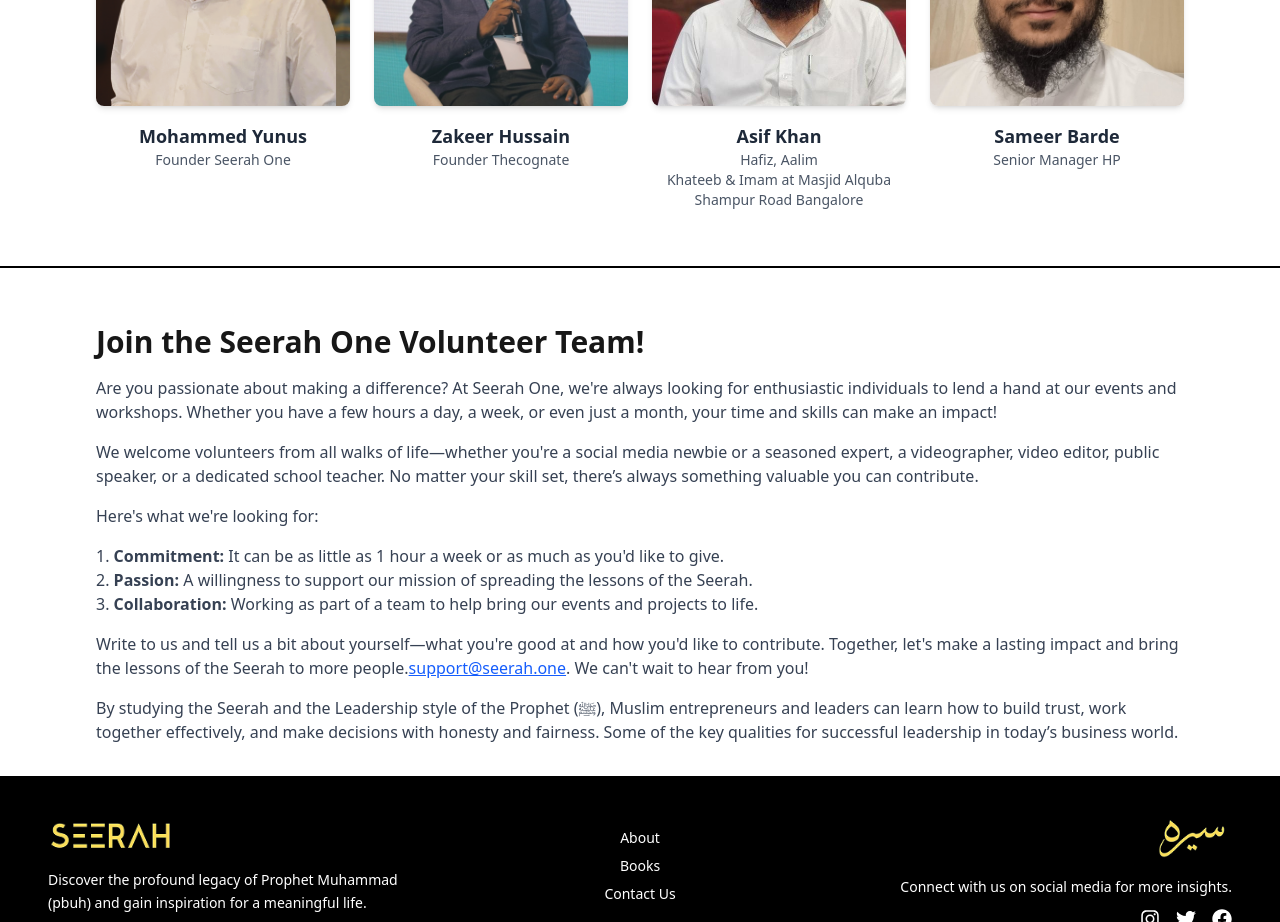
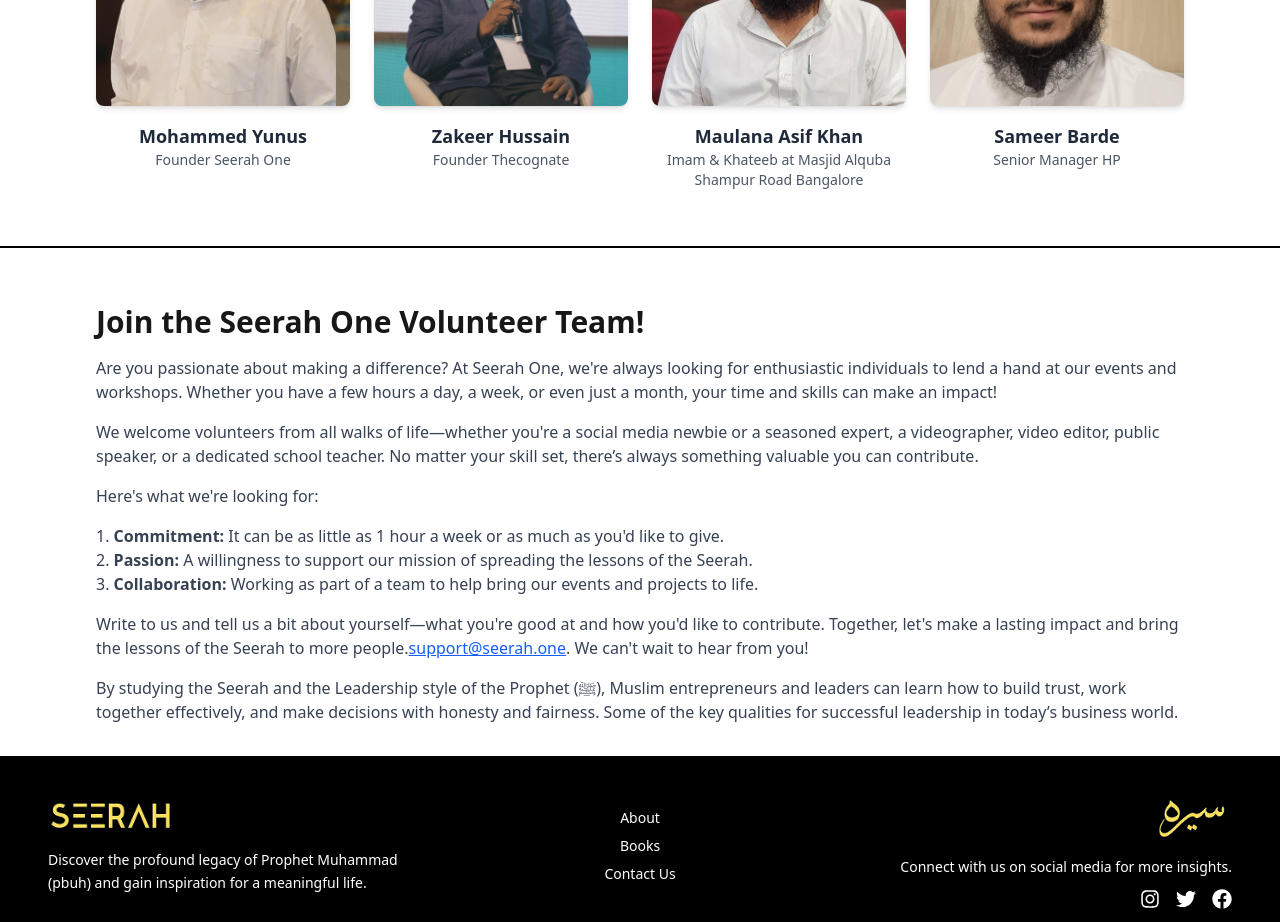
Before and after one commit to Shaikhshams17/seerah1, a Next.js app in the folder frontend/: page /about in a window 1280 px wide. Shown: the part 1720-2642 px from the top of the page. Built offline with nearby package versions, Linux system fonts and the light colour scheme.

Commit message:
atiq changes

```diff
--- a/frontend/src/components/about/team/team.jsx
+++ b/frontend/src/components/about/team/team.jsx
@@ -11,8 +11,8 @@
       image: "/team/team2.jpg",
     },
     {
-      name: "Asif Khan",
-      title: "Hafiz, Aalim\nKhateeb & Imam at Masjid Alquba\nShampur Road Bangalore",
+      name: "Maulana Asif Khan",
+      title: "Imam & Khateeb at Masjid Alquba\nShampur Road Bangalore",
       image: "/team/team1.jpg",
     },
     {
--- a/frontend/src/components/home/gallery/gallery.jsx
+++ b/frontend/src/components/home/gallery/gallery.jsx
@@ -10,7 +10,7 @@
     { src: "/gallery/5.jpeg", name: "Nazim Farooqui" },
     // { src: "/gallery/13.jpeg", name: "Zaheer Uddin Ali Khan - Siasat Media" },
     { src: "/gallery/9.jpeg", name: "Zaheer Uddin Ali Khan - Siasat Media" },
-    { src: "/gallery/14.jpg", name: "Qadeer Sahab" },
+    { src: "/gallery/14.jpg", name: "Qadeer Sahab-Founder of shaheen group" },
     { src: "/gallery/15.jpg", name: "Moulana Yunus Nadvi" },
     { src: "/gallery/11.jpeg", name: "Asif Mujtaba  miles2smiles" },
     { src: "/gallery/1.jpeg", name: "Zahed Ali Khan - Siasat Media" }
```
